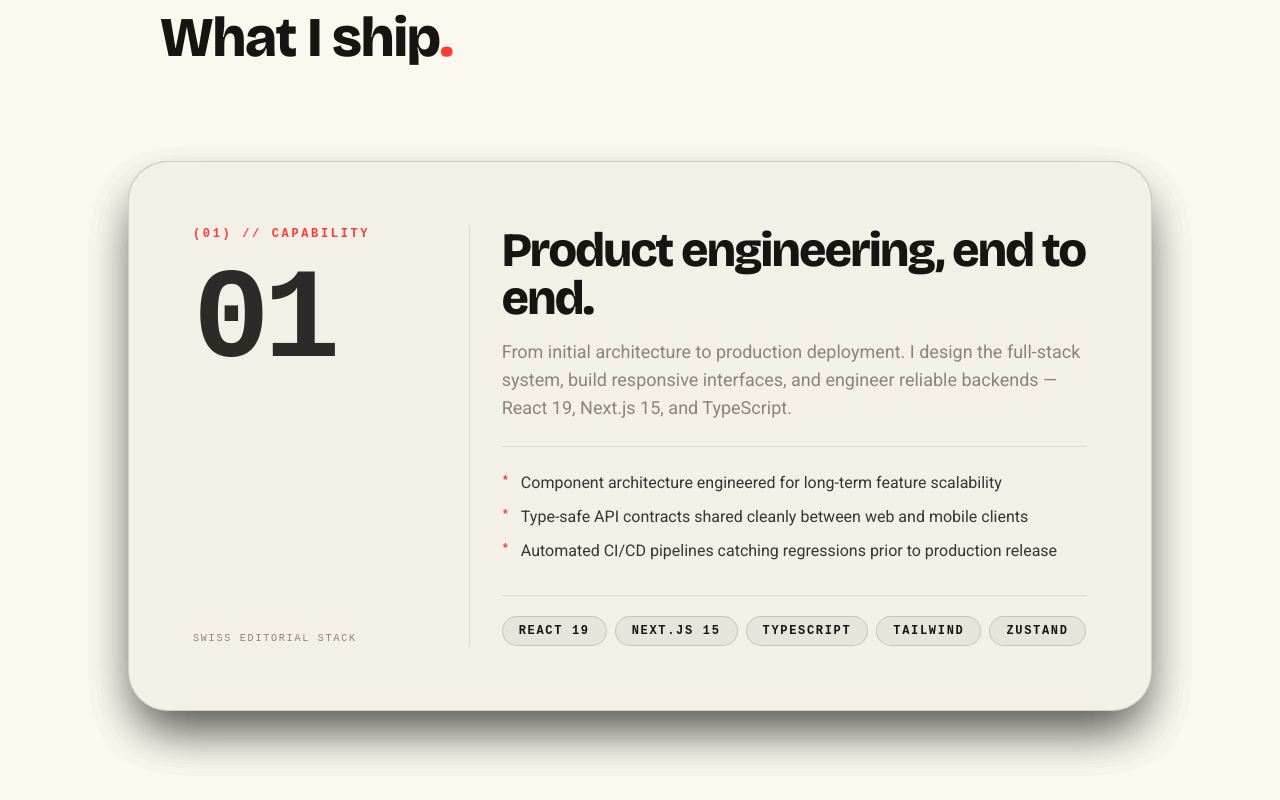
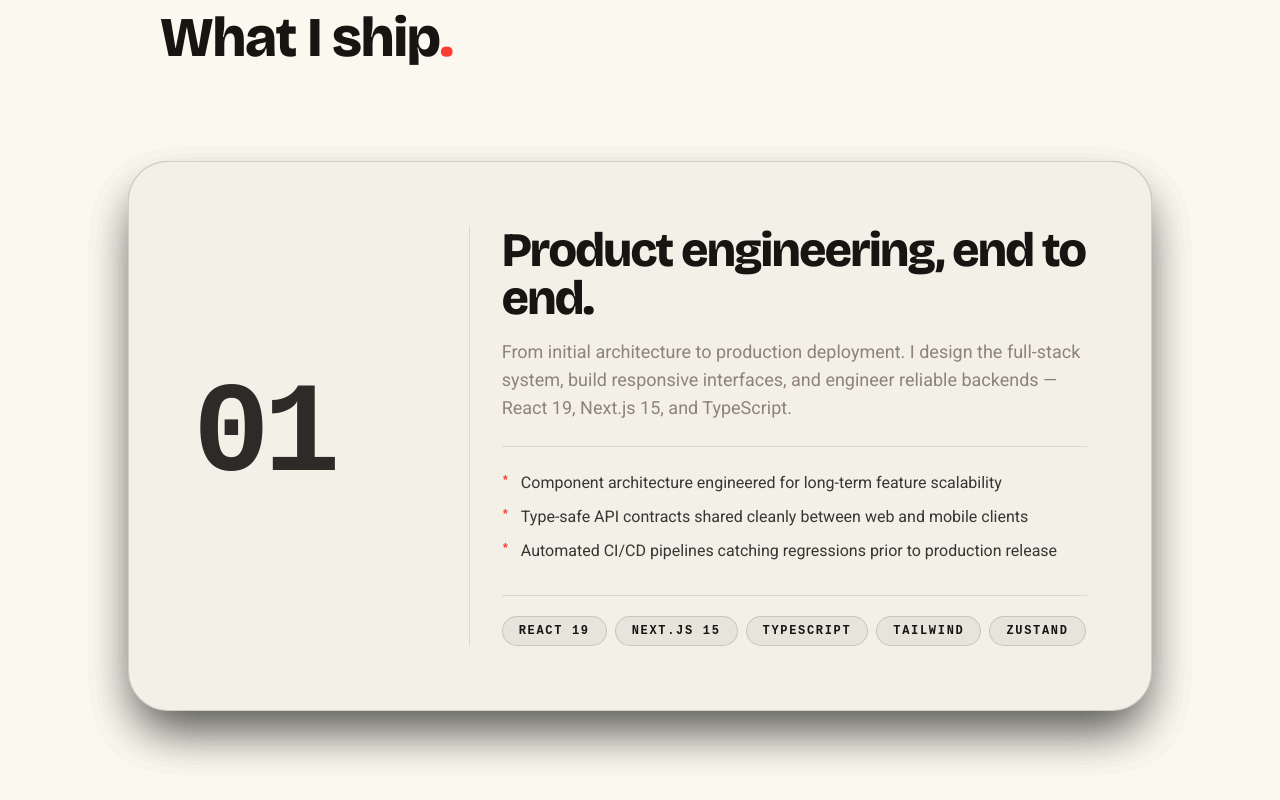
Before and after one commit to deepmroot/mandeep-portfolio, a React (Vite) app: page / in a window 1280 px wide. Shown: the part 9262-10062 px from the top of the page. Built offline with nearby package versions, Linux system fonts and the light colour scheme; a web font is replaced by a local one.

Commit message:
fix: Remove capability subtext labels from Ships card left column

```diff
--- a/src/appart-theme/Portfolio.jsx
+++ b/src/appart-theme/Portfolio.jsx
@@ -1384,18 +1384,10 @@ function Ships() {
             >
               <div className="relative w-full max-w-5xl rounded-[2rem] sm:rounded-[2.5rem] bg-[#f2f0e7] text-[#171412] shadow-2xl border border-[#171412]/15 p-8 sm:p-14 md:p-16 grid md:grid-cols-12 gap-8 items-center min-h-[26rem] sm:min-h-[30rem]">
                 {/* Left Column: Giant Swiss Numeral */}
-                <div className="md:col-span-4 flex flex-col justify-between h-full border-b md:border-b-0 md:border-r border-[#171412]/10 pb-6 md:pb-0 md:pr-8">
-                  <div>
-                    <span className={`${MONO} text-xs font-extrabold uppercase tracking-[0.22em] text-[#ff3c34] block mb-4`}>
-                      ({ship.no}) // CAPABILITY
-                    </span>
-                    <div className={`${MONO} text-[clamp(4.5rem,10vw,8.5rem)] font-extrabold leading-none tracking-tighter text-[#171412]/90`}>
-                      0{i + 1}
-                    </div>
+                <div className="md:col-span-4 flex flex-col justify-center h-full border-b md:border-b-0 md:border-r border-[#171412]/10 pb-6 md:pb-0 md:pr-8">
+                  <div className={`${MONO} text-[clamp(4.5rem,10vw,8.5rem)] font-extrabold leading-none tracking-tighter text-[#171412]/90`}>
+                    0{i + 1}
                   </div>
-                  <span className={`${MONO} text-[10px] uppercase tracking-[0.18em] text-[#8e827c] mt-4 block`}>
-                    SWISS EDITORIAL STACK
-                  </span>
                 </div>
 
                 {/* Right Column: Spacious Editorial Content */}
```
